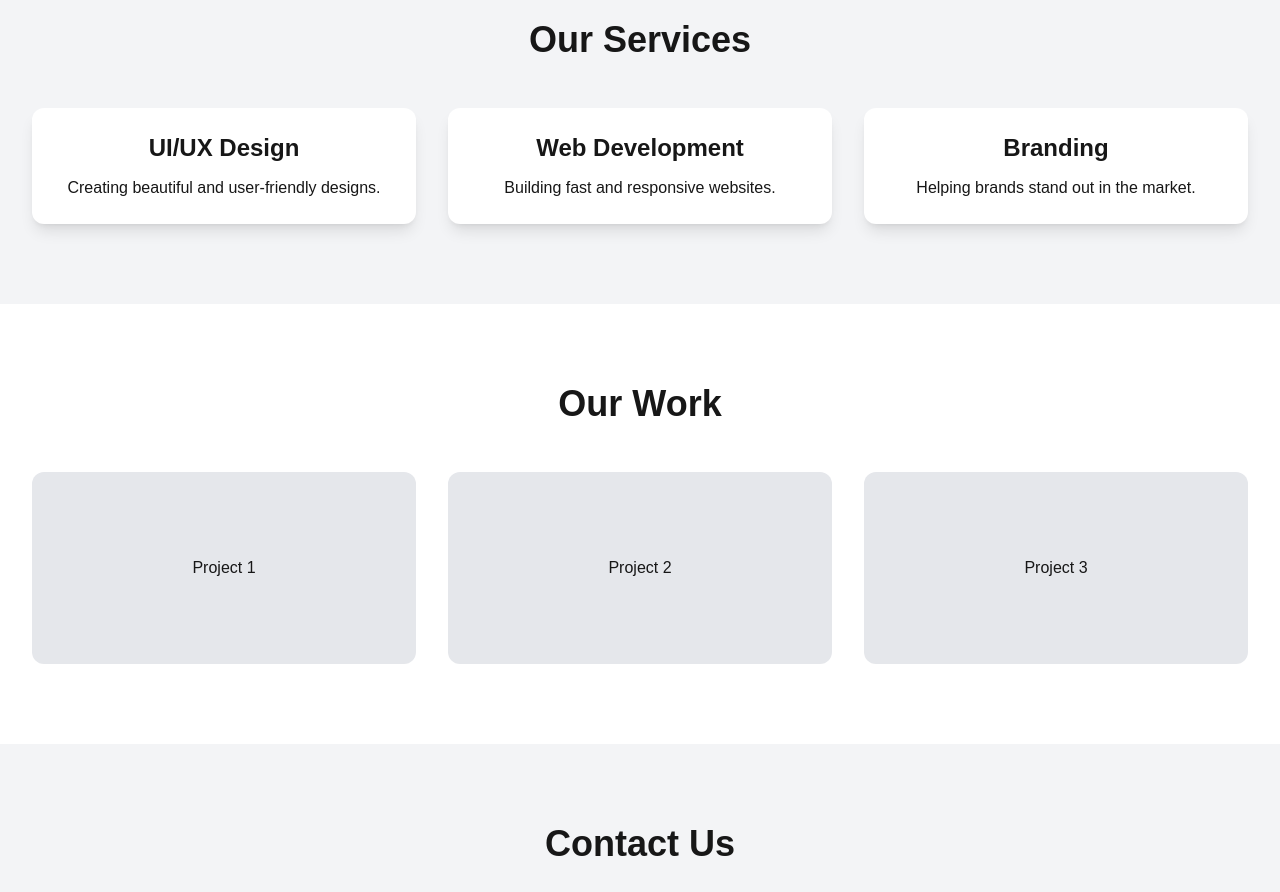
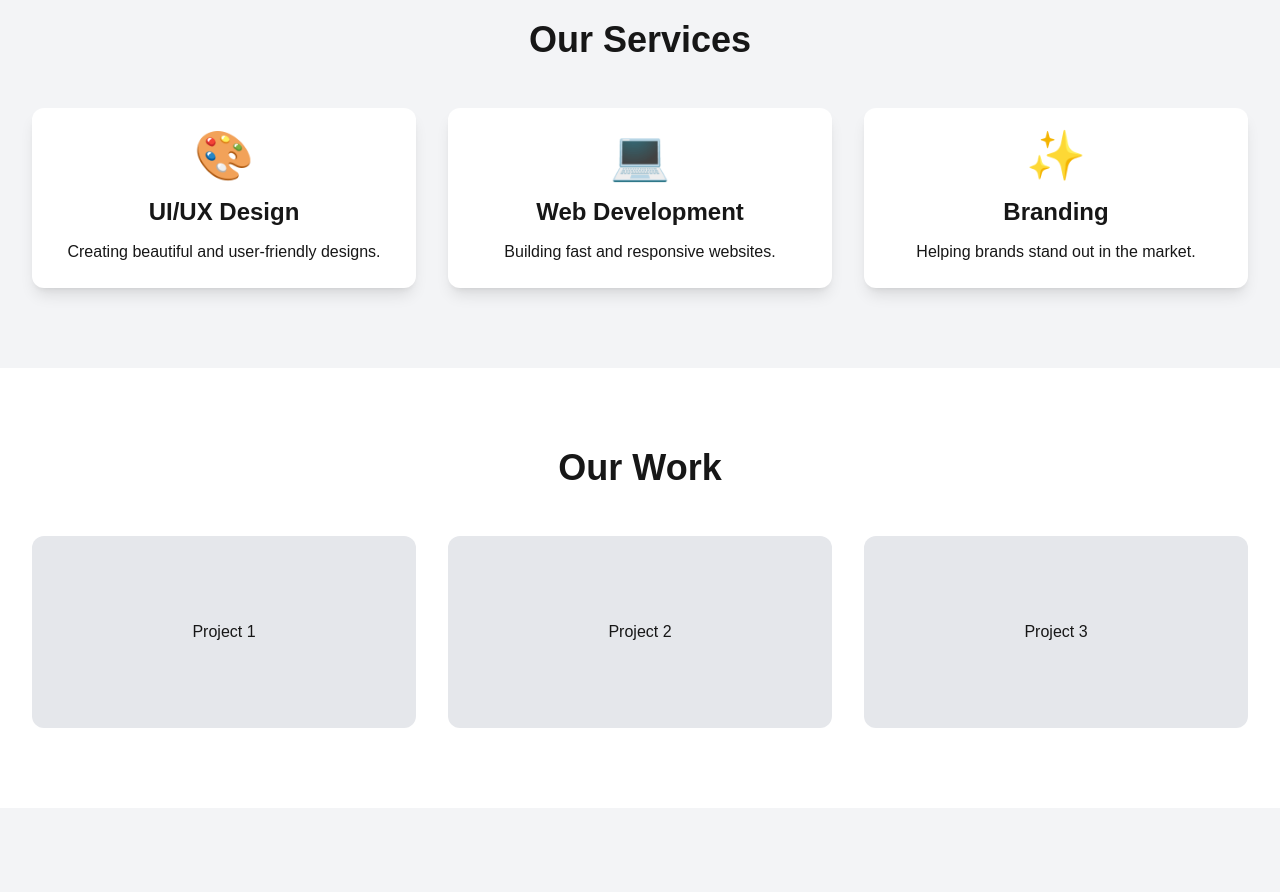
Before and after one commit to ananthika725-tech/design-agency, a Next.js app: page / in a window 1280 px wide. Shown: the part 860-1752 px from the top of the page. Built offline with nearby package versions, Linux system fonts and the light colour scheme.

Commit message:
Update Services.tsx

```diff
--- a/app/components/Services.tsx
+++ b/app/components/Services.tsx
@@ -5,16 +5,19 @@ export default function Services() {
 
       <div className="grid md:grid-cols-3 gap-8">
         <div className="p-6 shadow-lg rounded-xl bg-white">
+           <div className="text-5xl mb-4">🎨</div>
           <h3 className="text-2xl font-semibold mb-3">UI/UX Design</h3>
           <p>Creating beautiful and user-friendly designs.</p>
         </div>
 
         <div className="p-6 shadow-lg rounded-xl bg-white">
+          <div className="text-5xl mb-4">💻</div>
           <h3 className="text-2xl font-semibold mb-3">Web Development</h3>
           <p>Building fast and responsive websites.</p>
         </div>
 
         <div className="p-6 shadow-lg rounded-xl bg-white">
+          <div className="text-5xl mb-4">✨</div>
           <h3 className="text-2xl font-semibold mb-3">Branding</h3>
           <p>Helping brands stand out in the market.</p>
         </div>
```
